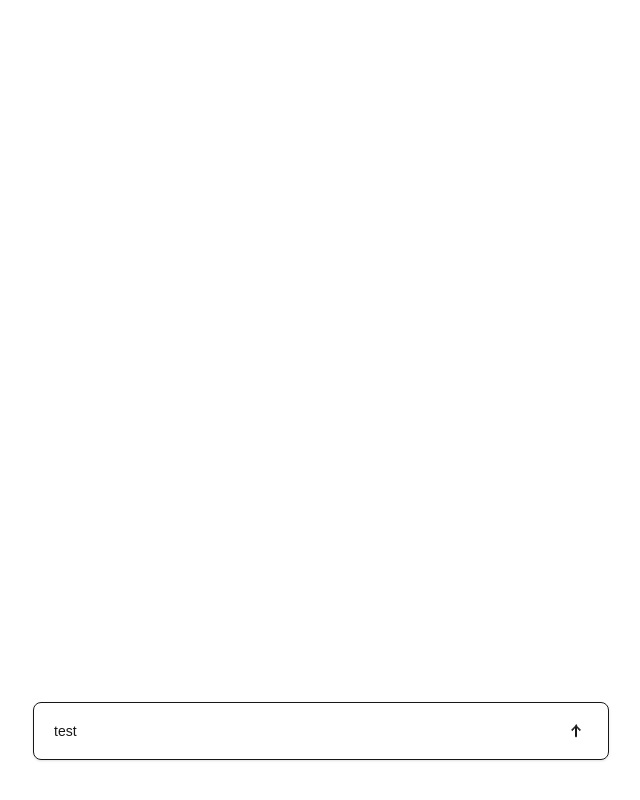
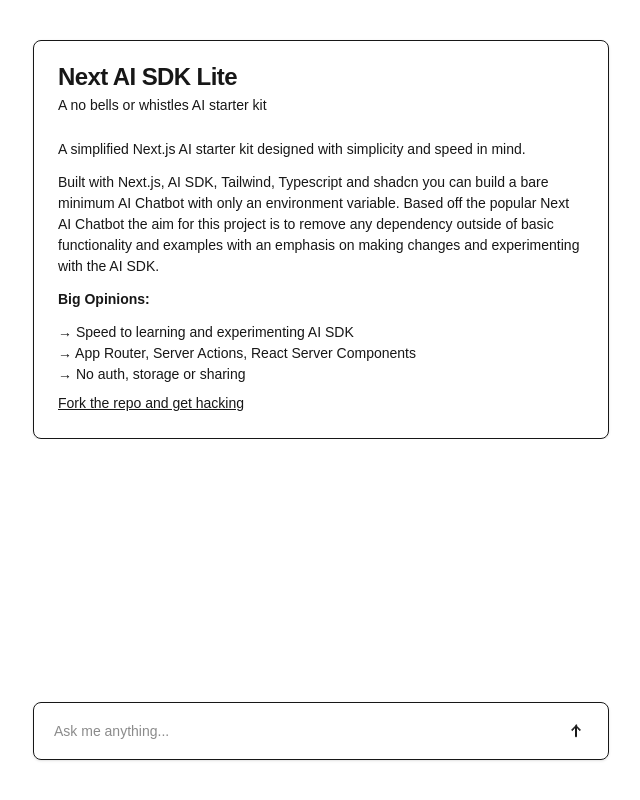
Before and after one commit to jaganraajan/ai-lite-nextjs, a Next.js app: page / in a window 1280 px wide. Shown: the whole page, without its empty margins (319-959 px from the left). Built offline with nearby package versions, Linux system fonts and the light colour scheme.

Commit message:
add aboutcard

```diff
--- /dev/null
+++ b/src/components/cards/aboutcard.tsx
@@ -0,0 +1,33 @@
+import {
+    Card,
+    CardContent,
+    CardDescription,
+    CardHeader,
+    CardTitle,
+  } from "@/components/ui/card";
+  import Link from "next/link";
+
+  export default function AboutCard() {
+    return (
+      <div className="max-w-xl mx-auto mt-10">
+        <Card>
+          <CardHeader>
+            <CardTitle>Next AI SDK Lite</CardTitle>
+            <CardDescription>A no bells or whistles AI starter kit</CardDescription>
+          </CardHeader>
+          <CardContent className="text-sm text-muted-foreground/90 leading-normal prose">
+            <p className="mb-3">A simplified Next.js AI starter kit designed with simplicity and speed in mind.</p>
+            <p className="mb-3">Built with Next.js, AI SDK, Tailwind, Typescript and shadcn you can build a bare minimum AI Chatbot with only an environment variable. Based off the popular <Link href="https://chat.vercel.ai/">Next AI Chatbot</Link> the aim for this project is to remove any dependency outside of basic functionality and examples with an emphasis on making changes and experimenting with the AI SDK. </p>
+            <p className="mb-3 font-semibold">Big Opinions:</p>
+            <ul className="flex flex-col mb-2">
+              <li>→ Speed to learning and experimenting AI SDK</li>
+              <li>→ App Router, Server Actions, React Server Components</li>
+              <li>→ No auth, storage or sharing</li>
+              <li></li>
+            </ul>
+            <p><Link href="https://github.com/mattjared/nextjs-ai-lite" className="underline">Fork the repo and get hacking</Link> </p>
+          </CardContent>
+        </Card>
+      </div>
+    )
+  }
--- a/src/components/chat.tsx
+++ b/src/components/chat.tsx
@@ -1,24 +1,49 @@
 'use client';
 
-import React from 'react';
+import React, { useState } from 'react';
 import { Card } from "@/components/ui/card";
 import { Input } from '@/components/ui/input';
 import { Button } from '@/components/ui/button';
 import { IconArrowUp } from './ui/icons';
+import AboutCard from './cards/aboutcard';
 
-const Chat: React.FC = () => {
+
+export default function Chat() {
+    const [input, setInput] = useState<string>('');
+
+    const handleSubmit = async (e: React.FormEvent) => {
+        e.preventDefault()
+        // const newMessages: CoreMessage[] = [
+        //   ...messages,
+        //   { content: input, role: 'user' },
+        // ];
+        // setMessages(newMessages);
+        setInput('');
+        // const result = await continueTextConversation(newMessages);
+        // for await (const content of readStreamableValue(result)) {
+        //   setMessages([
+        //     ...newMessages,
+        //     {
+        //       role: 'assistant',
+        //       content: content as string,
+        //     },
+        //   ]);
+        // }
+      }
+
     return (
         <div className="group w-full overflow-auto ">
+            <AboutCard />
             <div className="fixed inset-x-0 bottom-10 w-full ">
                 <div className="w-full max-w-xl mx-auto">
                 <Card className="p-2">
-                    <form onSubmit={() => console.log('test submit')}>
+                    <form onSubmit={handleSubmit}>
                     <div className="flex">
                         <Input
                         type="text"
-                        value={"test"}
+                        value={input}
                         onChange={event => {
-                            console.log(event.target.value);
+                            setInput(event.target.value);
                         }}
                         className="w-[95%] mr-2 border-0 ring-offset-0 focus-visible:ring-0 focus-visible:outline-none focus:outline-none focus:ring-0 ring-0 focus-visible:border-none border-transparent focus:border-transparent focus-visible:ring-none"
                         placeholder='Ask me anything...'
@@ -33,6 +58,4 @@
             </div>
         </div>
     );
-};
-
-export default Chat;
+}
```
